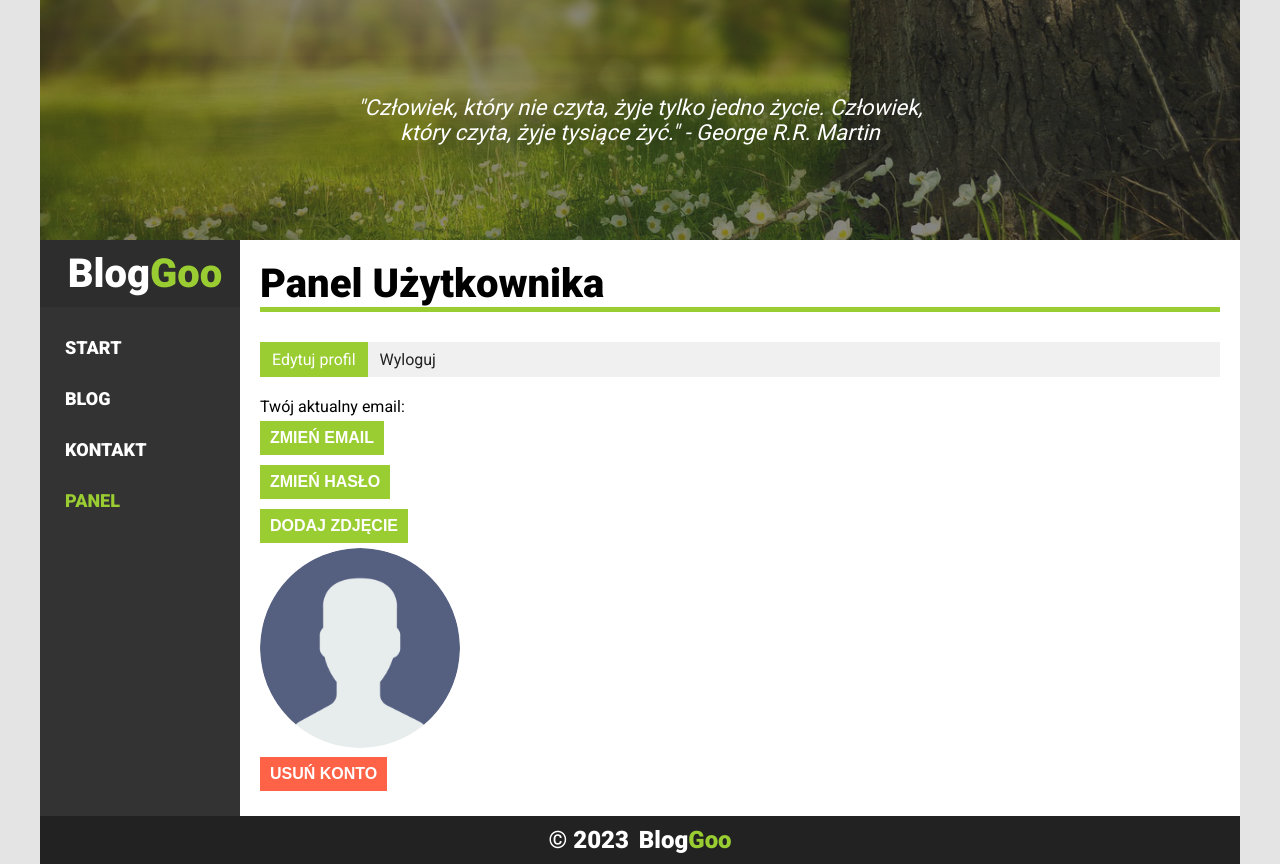
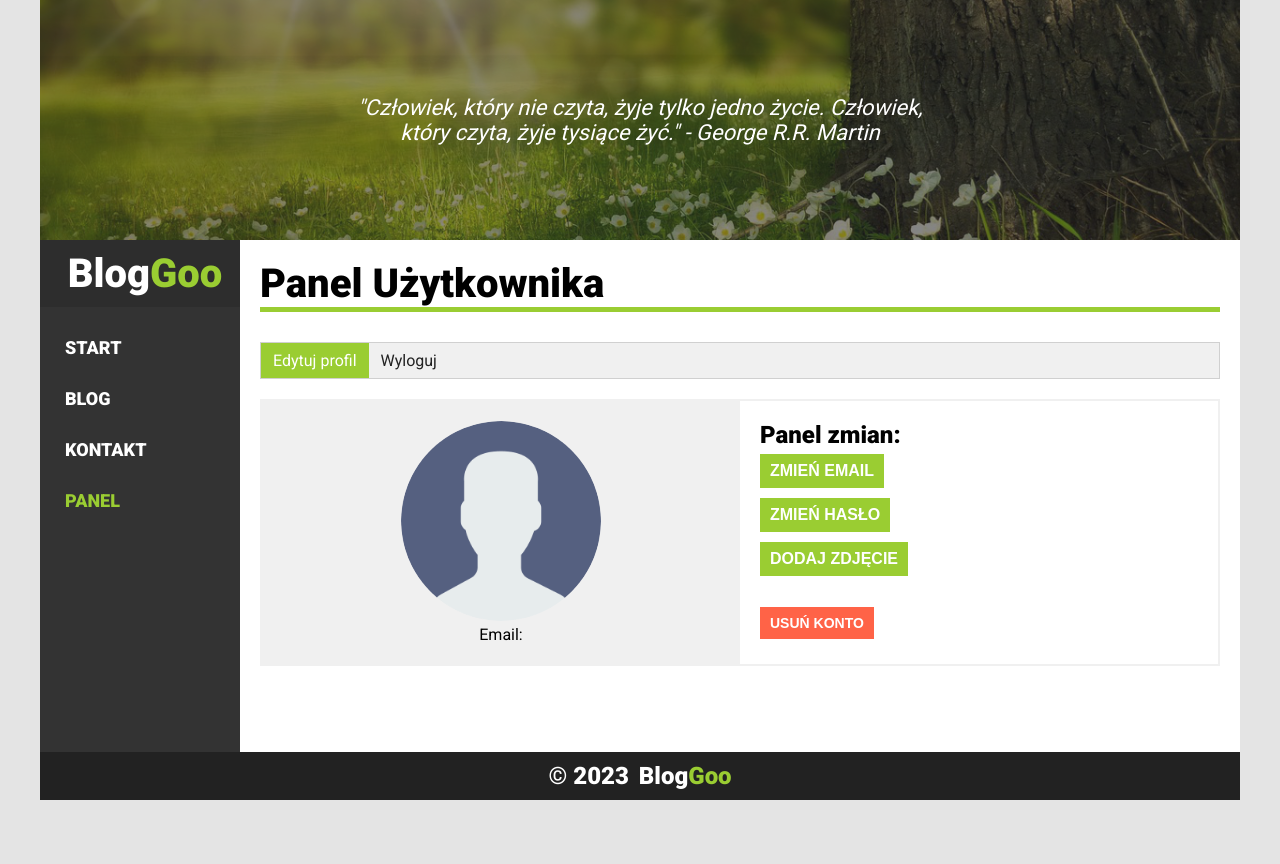
Before and after one commit to SojkaTomasz/blog-react, a React (Create React App) app: page /panel-uzytkownika/ustawienia in a window 1280 px wide. After the commit the page ends 800 px from the top, so only its background shows below. Built offline with nearby package versions, Linux system fonts and the light colour scheme; no server answers; sample sign-in values are in the browser's storage.

Commit message:
stylistic fixes of user panel settings

```diff
--- a/src/components/Blog/styles/filter.css
+++ b/src/components/Blog/styles/filter.css
@@ -10,6 +10,7 @@
 .select-filter,
 .filter-input {
 	margin: 3px;
+	border: 1px solid #d0d0d0;
 }
 
 .select-filter {
--- a/src/components/UserPanel/AllArticles/PopUpEditArticle.js
+++ b/src/components/UserPanel/AllArticles/PopUpEditArticle.js
@@ -115,6 +115,7 @@ function PopUpEditArticle() {
 			const changedArticleData = {
 				[dataEditArticle.id]: {
 					author: loginContext.dataUser.email,
+					authorPhoto: loginContext.dataUser.photoUrl,
 					datePublication: new Date(dataEditArticle.datePublication).toJSON(),
 					description: dataEditArticle.description,
 					image: imageUrl,
--- a/src/components/UserPanel/Settings/AddPhoto.js
+++ b/src/components/UserPanel/Settings/AddPhoto.js
@@ -18,9 +18,10 @@ function AddPhoto() {
 	const [toggleChangingData, setToggleChangingData] = useState(false)
 	const [photo, setPhoto] = useState()
 
-	const addPhoto = async () => {
+	const addPhoto = async e => {
 		try {
 			if (photo) {
+				if (loginContext.dataUser.localId !== "nPX6h1SzE4TYXh7kktlB489Apzv2") {
 					setToggleChangingData(true)
 					let imageUrl = null
 					if (!loginContext.dataUser.photoUrl) {
@@ -61,12 +62,22 @@ function AddPhoto() {
 					setPhoto()
 					setErrorInfo("")
 				} else {
+					e.preventDefault()
+					setErrorInfo("TO KONTO NIE MA MOŻLIWOŚCI ZMIANY ZDJĘCIA!")
+				}
+			} else {
+				e.preventDefault()
 				setToggleChangingData(false)
 				setErrorInfo("Musisz dodać fotografię!")
 			}
 		} catch (ex) {
 			console.log(ex)
 		}
+	}
+
+	const toggleAddingPhotos = () => {
+		setToggleAddPhoto(!toggleAddPhoto)
+		setErrorInfo("")
 	}
 
 	if (!loginContext.dataUser) {
@@ -79,62 +90,36 @@ function AddPhoto() {
 				) : (
 					<div>
 						{toggleAddPhoto ? (
-							<>
+							<form className='active-change-settings-user-data' onSubmit={addPhoto}>
 								<input
 									className='custom-file-input'
 									type='file'
 									name='file'
 									onChange={e => setPhoto(e.target.files[0])}
 								/>
-
+								{!errorInfo || <p className='form-error  error-settings'>{errorInfo}</p>}
 								{loginContext.dataUser.photoUrl ? (
-									<button className='btn-form btn-settings' onClick={addPhoto}>
-										aktualizuj
-									</button>
+									<button className='btn-form btn-settings'>aktualizuj</button>
 								) : (
-									<button className='btn-form btn-settings' onClick={addPhoto}>
-										Dodaj
-									</button>
+									<button className='btn-form btn-settings'>Dodaj</button>
 								)}
-								<button
-									className='btn-form btn-settings'
-									onClick={() => setToggleAddPhoto(!toggleAddPhoto)}
-								>
+								<button className='btn-form btn-settings' onClick={toggleAddingPhotos}>
 									Anuluj
 								</button>
-								{!errorInfo || <p className='form-error  error-settings'>{errorInfo}</p>}
-							</>
+							</form>
 						) : (
 							<>
 								{loginContext.dataUser.photoUrl ? (
-									<button
-										className='btn-form btn-settings'
-										onClick={() => setToggleAddPhoto(!toggleAddPhoto)}
-									>
+									<button className='btn-form btn-settings' onClick={toggleAddingPhotos}>
 										Aktualizuj zdjęcie
 									</button>
 								) : (
-									<button
-										className='btn-form btn-settings'
-										onClick={() => setToggleAddPhoto(!toggleAddPhoto)}
-									>
+									<button className='btn-form btn-settings' onClick={toggleAddingPhotos}>
 										Dodaj zdjęcie
 									</button>
 								)}
 							</>
 						)}
-
-						<div>
-							{loginContext.dataUser.photoUrl ? (
-								<img
-									style={{ width: 200, borderRadius: "50%" }}
-									src={loginContext.dataUser.photoUrl}
-									alt=''
-								/>
-							) : (
-								<img style={{ width: 200, borderRadius: "50%" }} src={user} alt='' />
-							)}
-						</div>
 					</div>
 				)}
 			</>
--- a/src/components/UserPanel/Settings/ChangeEmail.js
+++ b/src/components/UserPanel/Settings/ChangeEmail.js
@@ -62,6 +62,7 @@ function ChangeEmail() {
 				email: res.data.email,
 				idToken: res.data.idToken,
 				localId: res.data.localId,
+				photoUrl: loginContext.dataUser.photoUrl,
 			})
 			dispatch({ type: "email", email: "" })
 			dispatch({
@@ -98,23 +99,18 @@ function ChangeEmail() {
 		})
 	}
 
-	if (!loginContext.dataUser) {
-		return <Preloader />
-	} else {
 	return (
 		<>
 			{toggleChangingData ? (
 				<Preloader />
 			) : (
 				<div>
-						<p>
-							Twój aktualny email: <strong>{loginContext.dataUser.email}</strong>
-						</p>
-						{changeEmailSuccess && (
-							<p className='success-settings'>{changeEmailSuccess}</p>
-						)}
+					{changeEmailSuccess && <p className='success-settings'>{changeEmailSuccess}</p>}
 					{changeEmailToggle ? (
-							<form className='box-settings' onSubmit={handleValidateChangeEmail}>
+						<form
+							className='box-settings active-change-settings-user-data'
+							onSubmit={handleValidateChangeEmail}
+						>
 							<input
 								id='email'
 								className='form-input'
@@ -123,11 +119,13 @@ function ChangeEmail() {
 								placeholder='Wpisz nowy email'
 								onChange={e => dispatch({ type: "email", email: e.target.value })}
 							/>
+							{errorEmail && <p className='form-error error-settings'>{errorEmail}</p>}
+							<div>
 								<button className='btn-form btn-settings'>Zmień</button>
 								<button className='btn-form btn-settings' onClick={clickChange}>
 									Anuluj
 								</button>
-								{errorEmail && <p className='form-error error-settings'>{errorEmail}</p>}
+							</div>
 						</form>
 					) : (
 						<button className='btn-form btn-settings' onClick={clickChange}>
@@ -139,6 +137,5 @@ function ChangeEmail() {
 		</>
 	)
 }
-}
 
 export default ChangeEmail
--- a/src/components/UserPanel/Settings/DeleteAccount.js
+++ b/src/components/UserPanel/Settings/DeleteAccount.js
@@ -25,37 +25,34 @@ function DeleteAccount() {
 
 	const clickDeleteAccount = () => {
 		setToggleBtn(!toggleBtn)
-		setInfo("Czy na pewno ?")
+		setInfo("CZY JESTEŚ PEWIEN ?!")
 	}
 
 	return (
 		<div>
 			{!toggleBtn ? (
 				<button
-					style={{ backgroundColor: "tomato" }}
-					className='btn-form btn-settings'
+					className='btn-form btn-settings btn-delete'
 					onClick={clickDeleteAccount}
 				>
 					Usuń Konto
 				</button>
 			) : (
-				<>
+				<div className="active-change-settings-user-data">
+					<p className='form-error error-settings'>{info}</p>
 					<button
-						style={{ backgroundColor: "tomato", marginRight: 2 }}
-						className='btn-form btn-settings'
+						className='btn-form btn-settings btn-delete'
 						onClick={clickDeleteAccount}
 					>
 						Nie usuwaj
 					</button>
 					<button
-						style={{ backgroundColor: "tomato" }}
-						className='btn-form btn-settings'
+						className='btn-form btn-settings btn-delete'
 						onClick={acceptAccountDeletion}
 					>
 						Tak usuń
 					</button>
-					<p className='form-error error-settings'>{info}</p>
-				</>
+				</div>
 			)}
 		</div>
 	)
--- /dev/null
+++ b/src/components/UserPanel/Settings/InfoUser.js
@@ -0,0 +1,33 @@
+import { useContext } from "react"
+import LoginContext from "../../../context/loginContext"
+import Preloader from "../../../UI/Preloader"
+import user from "../../../images/user.png"
+
+function InfoUser() {
+	const loginContext = useContext(LoginContext)
+	if (!loginContext.dataUser) {
+		return <Preloader />
+	} else {
+		return (
+			<>
+				<div>
+					{loginContext.dataUser.photoUrl ? (
+						<img
+							style={{ width: 200, borderRadius: "50%" }}
+							src={loginContext.dataUser.photoUrl}
+							alt=''
+						/>
+					) : (
+						<img style={{ width: 200, borderRadius: "50%" }} src={user} alt='' />
+					)}
+				</div>
+				<p>
+					Email:
+					<strong> {loginContext.dataUser.email}</strong>
+				</p>
+			</>
+		)
+	}
+}
+
+export default InfoUser
--- a/src/pages/UserPanel/Settings.js
+++ b/src/pages/UserPanel/Settings.js
@@ -4,7 +4,9 @@ import Preloader from "../../UI/Preloader"
 import ChangeEmail from "../../components/UserPanel/Settings/ChangeEmail"
 import ChangePassword from "../../components/UserPanel/Settings/ChangePassword"
 import DeleteAccount from "../../components/UserPanel/Settings/DeleteAccount"
+import InfoUser from "../../components/UserPanel/Settings/InfoUser"
 import AddPhoto from "../../components/UserPanel/Settings/AddPhoto"
+import "../../styles/settings.css"
 
 function Settings() {
 	const loginContext = useContext(LoginContext)
@@ -13,11 +15,19 @@ function Settings() {
 		return <Preloader />
 	} else {
 		return (
-			<div>
-				<ChangeEmail />
-				<ChangePassword />
-				<AddPhoto />
-				<DeleteAccount />
+			<div className='box-user-panel-settings'>
+				<div className='box-user-panel-settings-info'>
+					<InfoUser />
+				</div>
+				<div className='box-user-panel-settings-changes'>
+					<div>
+						<h2>Panel zmian:</h2>
+						<ChangeEmail />
+						<ChangePassword />
+						<AddPhoto />
+					</div>
+					<DeleteAccount />
+				</div>
 			</div>
 		)
 	}
--- a/src/styles/form.css
+++ b/src/styles/form.css
@@ -30,7 +30,7 @@
 
 .custom-file-input {
 	margin: 6px 0;
-
+	width: 100%;
 	font-family: Roboto;
 	font-size: 16px;
 	border: none;
@@ -115,7 +115,7 @@
 	padding: 8px;
 	font-family: Roboto;
 	font-size: 16px;
-	border: none;
+	border: 1px solid #d0d0d0;
 	background-color: #ececec;
 }
 
--- /dev/null
+++ b/src/styles/settings.css
@@ -0,0 +1,93 @@
+.box-settings {
+}
+
+.btn-settings {
+	display: inline;
+	font-size: 16px;
+	margin-right: 4px;
+}
+
+.btn-delete {
+	background-color: tomato;
+	font-size: 14px;
+}
+.btn-delete:hover {
+	background-color: rgb(219, 81, 57);
+}
+
+.label-settings {
+	display: block;
+}
+
+.error-settings {
+	text-align: left;
+}
+
+.box-form-add-article {
+	display: flex;
+	flex-direction: column;
+}
+
+.checkbox-add-article {
+	display: flex;
+	align-items: center;
+}
+
+.checkbox-add-article > label {
+	margin-right: 10px;
+}
+
+.checkbox-add-article > input {
+	height: 15px;
+	width: 15px;
+}
+
+.box-user-panel-settings {
+	border: 2px solid #f0f0f0;
+}
+
+.success-settings {
+	font-weight: bold;
+	color: yellowgreen;
+}
+
+.box-user-panel-settings-info {
+	background-color: #f0f0f0;
+	text-align: center;
+}
+
+.box-user-panel-settings > div {
+	padding: 20px;
+}
+
+.box-user-panel-settings input {
+	width: 100%;
+}
+
+.active-change-settings-user-data {
+	padding: 10px;
+	background-color: #464646;
+}
+
+@media (min-width: 457px) {
+}
+@media (min-width: 768px) {
+	.box-user-panel-settings {
+		border: 2px solid #f0f0f0;
+		display: flex;
+		flex-wrap: wrap;
+	}
+	.box-user-panel-settings > div {
+		flex: 1;
+	}
+	.box-user-panel-settings-changes {
+		display: flex;
+		flex-direction: column;
+		justify-content: space-between;
+	}
+	.box-user-panel-settings-info {
+		margin-bottom: 0;
+	}
+}
+@media (min-width: 992px) {
+}
--- a/src/styles/userPanel.css
+++ b/src/styles/userPanel.css
@@ -3,6 +3,7 @@
 	flex-wrap: wrap;
 	margin-bottom: 20px;
 	background-color: #f0f0f0;
+	border: 1px solid #d0d0d0;
 	list-style: none;
 }
 
@@ -27,50 +28,3 @@
 	background-color: yellowgreen;
 	color: white;
 }
-
-.box-form-user-panel {
-}
-
-/* Settings */
-
-.box-settings {
-}
-
-.btn-settings {
-	display: inline;
-	font-size: 16px;
-}
-
-.label-settings {
-	display: block;
-}
-
-.error-settings {
-	text-align: left;
-}
-
-.box-form-add-article {
-	display: flex;
-	flex-direction: column;
-}
-
-.checkbox-add-article {
-	display: flex;
-	align-items: center;
-}
-
-.checkbox-add-article > label {
-	margin-right: 10px;
-}
-
-.checkbox-add-article > input {
-	height: 15px;
-	width: 15px;
-}
-
-.success-settings {
-	font-weight: bold;
-	color: yellowgreen;
-}
-
-/* AddArticle */
```
Also changed, not shown: src/components/UserPanel/Settings/ChangePassword.js (+14 -12 lines), src/pages/Article.js (+8 -1 lines). Lines whose indentation alone changed are shown as unchanged.
